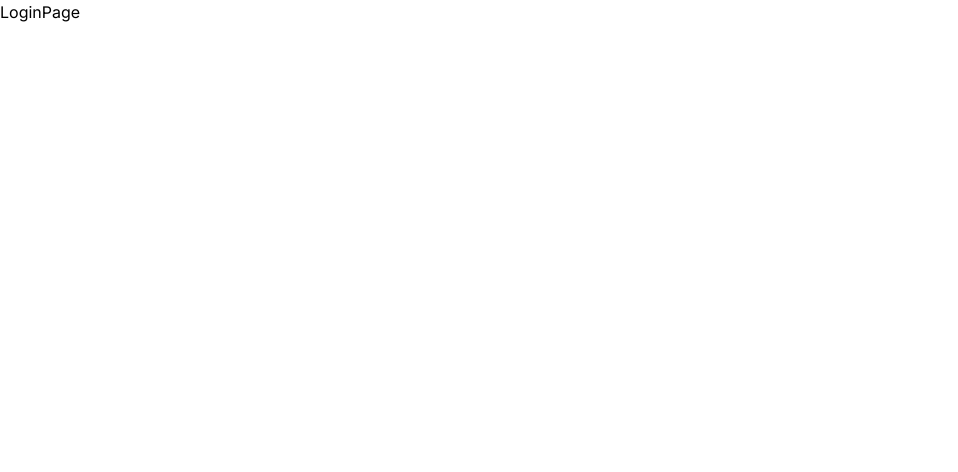
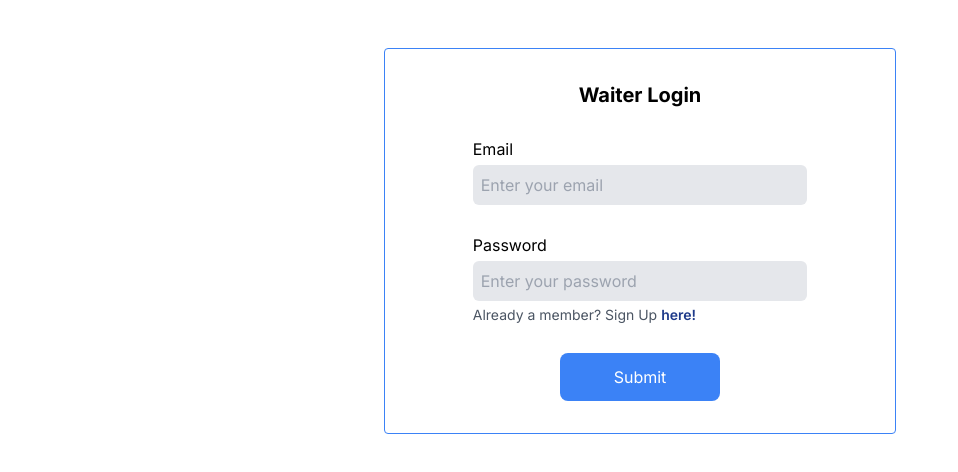
Before and after one commit to RealPhilos/resturant_website_team_project, a Next.js app in the folder frontend/: page /auth/login in a window 1280 px wide. Shown: the top 472 px of the page, without its empty margins (0-958 px from the left). Built offline with nearby package versions, Linux system fonts and the light colour scheme.

Commit message:
Implemented Login Page

```diff
--- a/frontend/src/app/auth/login/page.js
+++ b/frontend/src/app/auth/login/page.js
@@ -1,7 +1,38 @@
-import React from 'react';
+import Link from "next/link";
+import React from "react";
 
 function LoginPage() {
-  return <div>LoginPage</div>;
+  return (
+    <div>
+      <form className="mx-auto w-2/5 border border-blue-500 rounded p-8 mt-12 flex flex-col gap-7 items-center">
+        <span className="text-xl font-bold">Waiter Login</span>
+        <div className="flex flex-col w-3/4 gap-1">
+          <label>Email</label>
+          <input
+            className="p-2 bg-gray-200 rounded-md"
+            placeholder="Enter your email"
+          />
+        </div>
+        <div className="flex flex-col w-3/4 gap-1">
+          <label>Password</label>
+          <input
+            className="p-2 bg-gray-200 rounded-md"
+            placeholder="Enter your password"
+          />
+          <span className="text-sm text-gray-600">
+            Already a member? Sign Up{" "}
+            <Link className="text-blue-900 font-semibold" href="/auth/signup">
+              here!
+            </Link>
+          </span>
+        </div>
+        <input
+          className="bg-blue-500 p-3 w-40 rounded-lg text-white cursor-pointer"
+          type="submit"
+        />
+      </form>
+    </div>
+  );
 }
 
 export default LoginPage;
```
